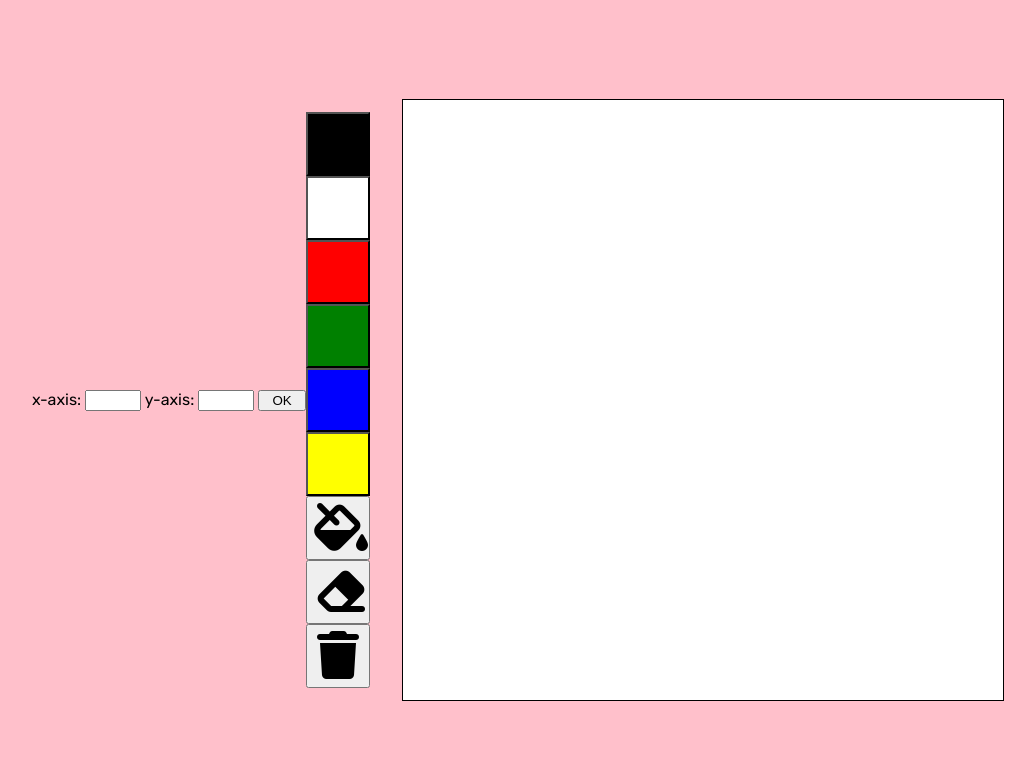
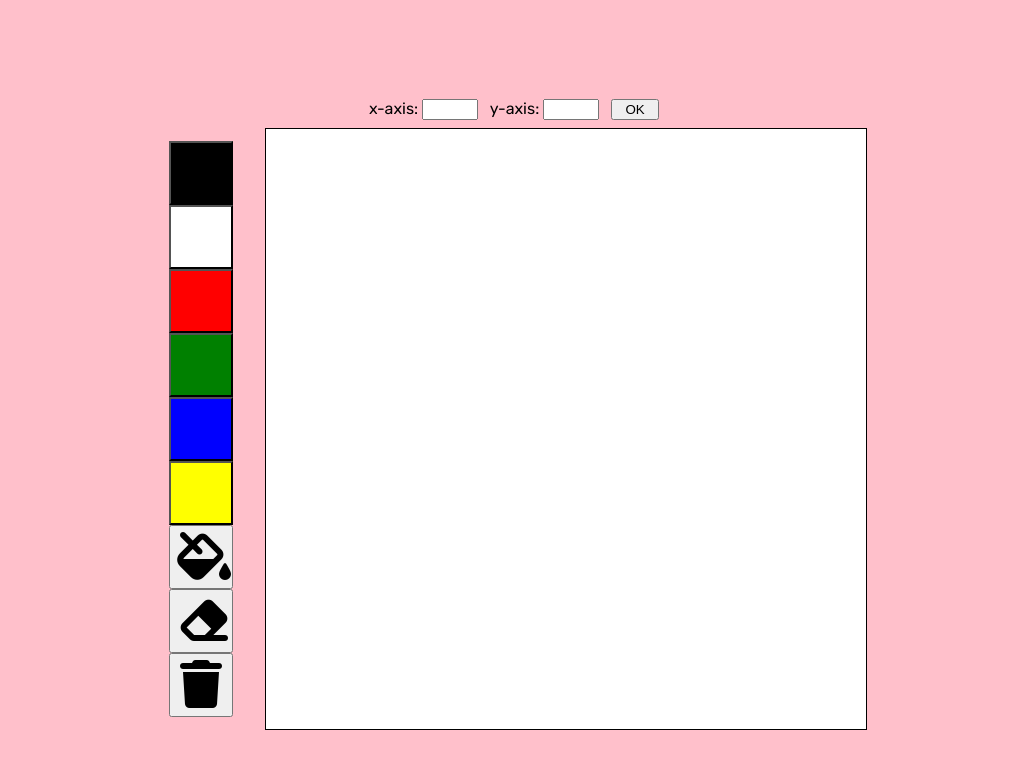
Before and after one commit to Katnippy/etch-a-sketch, a plain HTML site: page index.html in a window 1280 px wide. Shown: the whole page, without its empty margins (122-1157 px from the left). Drawn offline with Linux system fonts and the light colour scheme.

Commit message:
Fix layout.

```diff
--- a/index.html
+++ b/index.html
@@ -11,6 +11,7 @@
 </head>
 <body>
   <div id="container">
+    <div id="top-elements">
       <div class="form">
         <form name="form">
           <label for="x-amount">x-axis: </label>
@@ -20,6 +21,8 @@
           <input type="submit" value="OK">
         </form>
       </div>
+    </div>
+    <div id="bottom-elements">
       <div class="buttons">
         <button id="black"></button>
         <button id="white"></button>
@@ -33,5 +36,6 @@
       </div>
       <div class="grid"></div>
     </div>
+  </div>
 </body>
 </html>
--- a/style.css
+++ b/style.css
@@ -5,22 +5,24 @@ body {
   padding: 0;
 }
 
-/* TODO: make sure the flex works properly and on mobile devices, also, not*/
-/* TODO: all styling may be necessary*/
-#container {
+/* TODO: make sure the flex works properly*/
+#top-elements {
+  display: flex;
+  justify-content: center;
+  align-items: flex-end;
+  min-height: 15vh;
+  margin-bottom: 0.5rem;
+}
+
+#bottom-elements {
   display: flex;
   justify-content: center;
   align-items: center;
-  min-height: 100vh;
-}
-
-/* TODO: move the form to the top of the grid */
-.form {
-
 }
 
 input {
   width: 3rem;
+  margin-right: 0.5rem;
 }
 
 .buttons {
```
Lines whose indentation alone changed are shown as unchanged.
